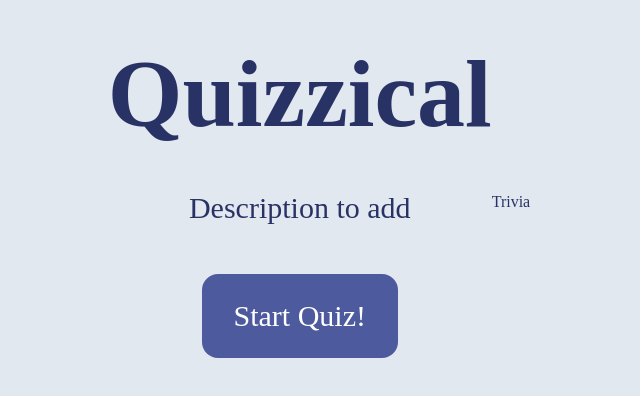
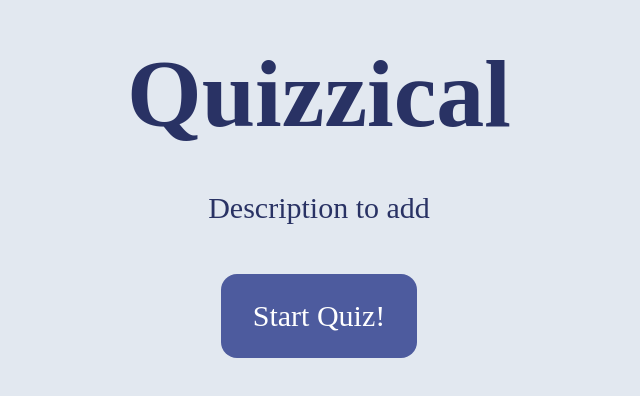
Before and after one commit to AFPedreros/quizzical-app, a React (Vite) app: page / in a window 1280 px wide. Shown: the part 198-594 px from the top of the page, without its empty margins (321-961 px from the left). Built offline with nearby package versions, Linux system fonts and the light colour scheme; no server answers.

Commit message:
start playing

```diff
--- a/src/App.tsx
+++ b/src/App.tsx
@@ -3,10 +3,15 @@ import Intro from "./components/Intro";
 import Trivia from "./components/Trivia";
 
 function App() {
+    const [isPlaying, setIsPlaying] = useState(false);
+
     return (
         <div className=" bg-slate-200 text-[#293264] h-screen flex justify-center items-center">
-            <Intro />
-            <Trivia />
+            {!isPlaying ? (
+                <Intro isPlaying={isPlaying} setIsPlaying={setIsPlaying} />
+            ) : (
+                <Trivia />
+            )}
         </div>
     );
 }
--- a/src/components/Intro.tsx
+++ b/src/components/Intro.tsx
@@ -1,6 +1,10 @@
-type Props = {};
+type Props = {
+    isPlaying: boolean;
+    setIsPlaying: (playing: boolean) => void;
+};
 
-export default function Intro({}: Props) {
+export default function Intro({ isPlaying, setIsPlaying }: Props) {
+    console.log(isPlaying);
     return (
         <div>
             <div className=" flex flex-col justify-center items-center gap-12">
@@ -9,6 +13,7 @@ export default function Intro({}: Props) {
                 <button
                     className=" bg-[#4D5B9E] hover:bg-[#D6DBF5] hover:text-[#4D5B9E]
                  rounded-2xl py-6 px-8 text-white text-3xl"
+                    onClick={() => setIsPlaying(!isPlaying)}
                 >
                     Start Quiz!
                 </button>
--- a/src/components/Trivia.tsx
+++ b/src/components/Trivia.tsx
@@ -3,19 +3,20 @@ import { useState, useEffect } from "react";
 type Props = {};
 
 export default function Trivia({}: Props) {
+    const [questions, setQuestions] = useState();
+
     const url =
         "https://opentdb.com/api.php?amount=5&category=21&difficulty=medium";
-
-    const [trivia, setTrivia] = useState({});
 
     useEffect(() => {
         async function fetchData() {
             const response = await fetch(url);
             const json = await response.json();
-            console.log(json);
-            setTrivia(json);
+            console.log(json.results);
+            setQuestions(json);
         }
         fetchData();
     }, []);
+
     return <div>Trivia</div>;
 }
```
